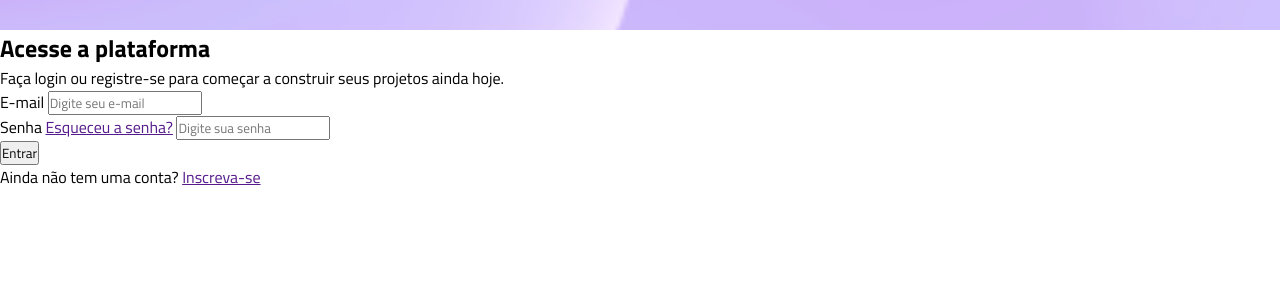
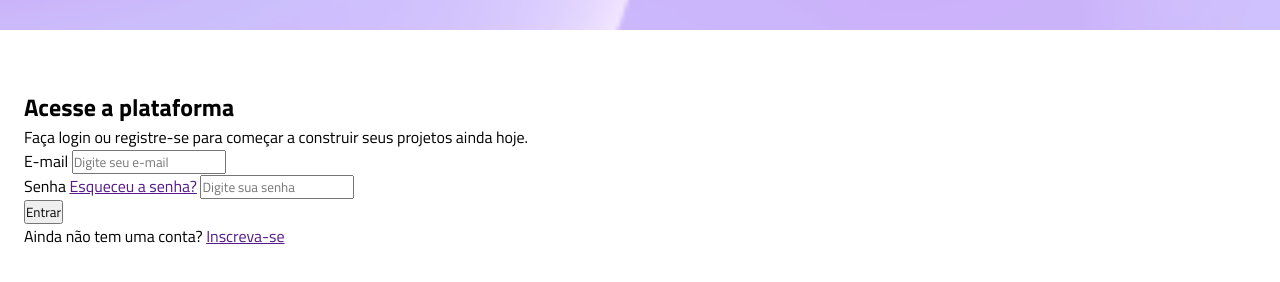
Before and after one commit to beavaz777/projeto-vertigo, a plain HTML site: page index.html in a window 1280 px wide. Shown: the part 104-386 px from the top of the page. Drawn offline with Linux system fonts and the light colour scheme.

Commit message:
ajustes da section descrição

```diff
--- a/index.html
+++ b/index.html
@@ -17,7 +17,7 @@
   </header>
 
   <main>
-    <section class="descriçao">
+    <section class="descricao">
       <h1>Acesse a plataforma</h1>
 
       <p>Faça login ou registre-se para começar a construir seus projetos ainda hoje.</p>
--- a/style.css
+++ b/style.css
@@ -9,6 +9,10 @@
 /* 1 rem = 16px */
 /* 40px = 2,5rem */
 
+:root{
+    --gray-800: #1E293B;
+}
+
 header{
     background-image: url(./imagens/bg-mobal.png);
     background-size: cover;
@@ -17,4 +21,10 @@ header{
     display: flex;
     justify-content: center;
     align-items: center;
+
+    margin-bottom: 3.7rem;
 }
+
+main{
+    padding-inline: 1.5rem ;
+}
```
